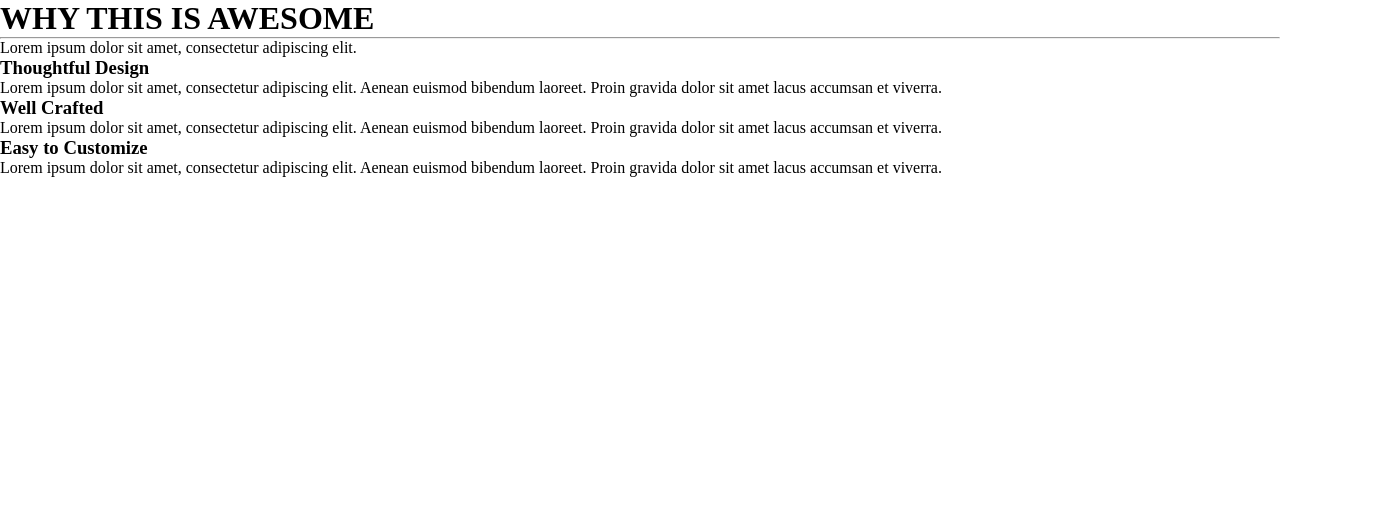
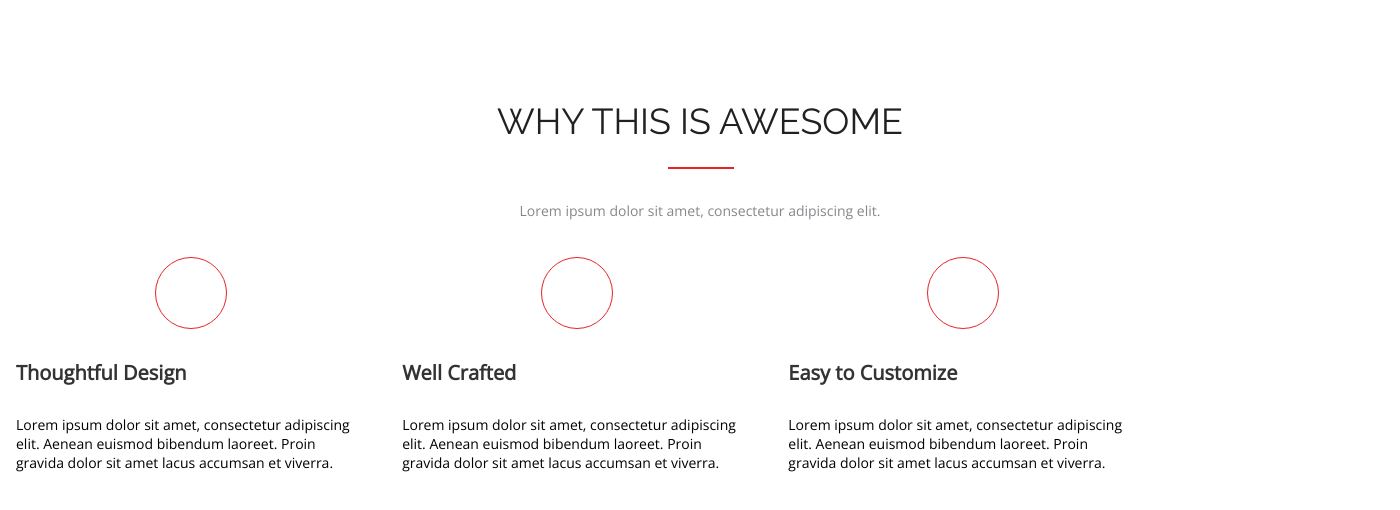
Before and after one commit to abazan4ik/TeachMeSkills, a plain HTML site: page Lesson 2/index.html in a window 1280 px wide. Shown: the whole page, 1400 px wide, since content can reach past the window. Drawn offline with nearby package versions, Linux system fonts and the light colour scheme.

```diff
--- a/Lesson 2/css/style.css
+++ b/Lesson 2/css/style.css
@@ -3,3 +3,105 @@
     padding:0;
     outline:none
 }
+
+.wrap {
+    width: 1400px;
+    margin:0px auto;
+    font-family: Open Sans;
+    box-sizing: border-box;
+}
+
+.header{
+    width: 1400px;
+    padding-top: 100px;
+    padding-bottom: 36px;
+    text-align: center;
+}
+
+.title {
+    font-family: Raleway;
+    font-size: 36px;
+    font-weight: 400;
+    line-height: 42px;
+    color: #212121;
+    margin-bottom: 25px;
+}
+
+.line {
+    border: 1px solid #e72424;
+    width: 64px;
+    background-color: #e72424;
+    margin: 0 668px 30px 668px;
+
+}
+
+span {
+    font-family: Open sans;
+    color: #86878b;
+    font-size: 14px;
+    font-weight: 400;
+    line-height: 19px;
+}
+
+.block {
+    display: inline-block;
+    width: 350px;
+    margin: 0 16px;
+}
+
+.block-title{
+    margin-bottom: 29px;
+    font-size: 20px;
+    font-weight: 700;
+    color: #333333;
+}
+
+ .block-title{
+    font-family: Open Sans;
+    font-weight: 700;
+    font-size: 20px;
+    line-height: 27px;
+    color: #333333;
+}
+
+p {
+    font-family: Open Sans;
+    outline-width: 400;
+    font-size: 14px;
+    line-height: 19px;
+}
+
+.lamp-img{
+    width: 23px;
+    height: 30px;
+    margin:20px;
+}
+.keyboard-img{
+    width: 37px;
+    height: 26px;
+    margin-top: 20px;
+}
+.lightng-img {
+    width: 21px;
+    height: 33px;
+    margin:19px;
+}
+.icon {
+    border: 1px solid#E72424;
+    border-radius: 50%;
+    width: 70px;
+    height: 70px;
+    margin: 0px auto 30px
+}
+
+.title-lamp {
+    background-image: url('..//img/lamp.png') no-repeat center;
+}
+
+.title-keyboard {
+    background-image: url('..//img/keyboard.png') no-repeat center;
+}
+
+.title-light {
+    background-image: url('..//img/light.png');
+}
--- a/Lesson 2/index.html
+++ b/Lesson 2/index.html
@@ -4,34 +4,34 @@
         <title>Lesson2</title>
         <link rel="preconnect" href="https://fonts.googleapis.com">
         <link rel="preconnect" href="https://fonts.gstatic.com" crossorigin>
-        <link href="https://fonts.googleapis.com/css2?family=Raleway:wght@100;400&display=swap" rel="stylesheet">
-        <link href="https://fonts.googleapis.com/css2?family=Raleway:wght@100;400&display=swap" rel="stylesheet">
-        <link href="/css/style.css" rel="stylesheet">
+        <link href="https://fonts.googleapis.com/css2?family=Raleway:wght@100;400;700&display=swap" rel="stylesheet">
+        <link href="https://fonts.googleapis.com/css2?family=Open+Sans:wght@300&family=Raleway:wght@100;400;700&display=swap" rel="stylesheet">
+        <link href="/Lesson 2/css/style.css" rel="stylesheet">
     </head>
     <body>
         <div class="wrap">
             <header class="header">
-                <h1 class="main-title">WHY THIS IS AWESOME</h1>
+                <h1 class="title">WHY THIS IS AWESOME</h1>
                 <hr class="line">
-                <span class="subtitle">Lorem ipsum dolor sit amet, consectetur adipiscing elit.</span>
+                <span>Lorem ipsum dolor sit amet, consectetur adipiscing elit.</span>
             </header>
             <main class="main">
                     <div class="block">
-                        <div class="circle title-lamp">
+                        <div class="icon title-lamp">
                         </div>
                         <h3 class="block-title"> Thoughtful Design</h3>
-                        <p class="p"> Lorem ipsum dolor sit amet, consectetur adipiscing elit. Aenean euismod bibendum laoreet. Proin gravida dolor sit amet lacus accumsan et viverra.</p>
+                        <p>Lorem ipsum dolor sit amet, consectetur adipiscing elit. Aenean euismod bibendum laoreet. Proin gravida dolor sit amet lacus accumsan et viverra.</p>
                     </div>
                     <div class="block">
-                       <div class="circle title-keyboard"> </div>
+                       <div class="icon title-keyboard"> </div>
                         <h3 class="block-title">Well Crafted</h3>
-                        <p class="p">Lorem ipsum dolor sit amet, consectetur adipiscing elit. Aenean euismod bibendum laoreet. Proin gravida dolor sit amet lacus accumsan et viverra.</p>
+                        <p>Lorem ipsum dolor sit amet, consectetur adipiscing elit. Aenean euismod bibendum laoreet. Proin gravida dolor sit amet lacus accumsan et viverra.</p>
                     </div>
                     <div class="block">
-                        <div class="circle title-lightning">
+                        <div class="icon title-lightning">
                         </div>
                         <h3 class="block-title">Easy to Customize</h3>
-                        <p class="p">Lorem ipsum dolor sit amet, consectetur adipiscing elit. Aenean euismod bibendum laoreet. Proin gravida dolor sit amet lacus accumsan et viverra.</p>
+                        <p>Lorem ipsum dolor sit amet, consectetur adipiscing elit. Aenean euismod bibendum laoreet. Proin gravida dolor sit amet lacus accumsan et viverra.</p>
                     </div>
             </div>
     </body>
```
